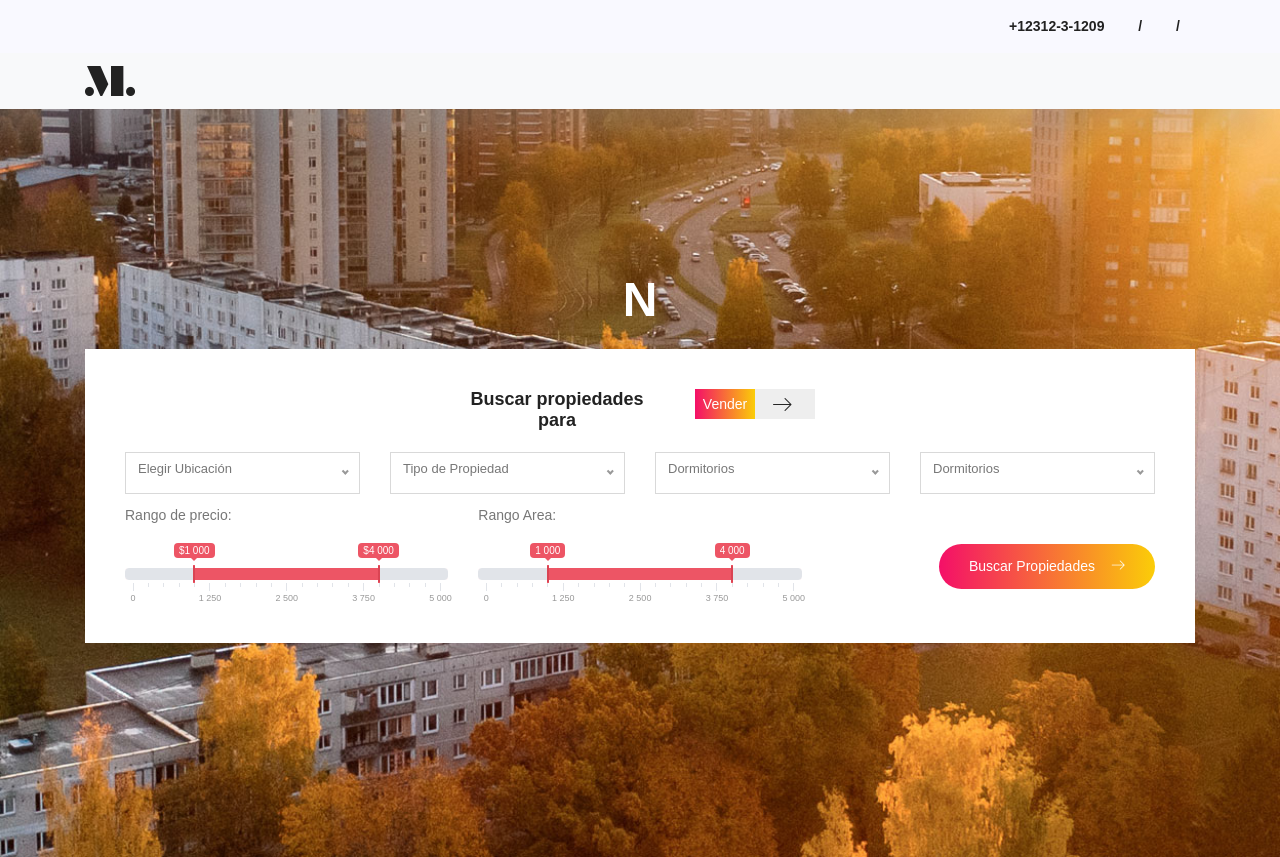
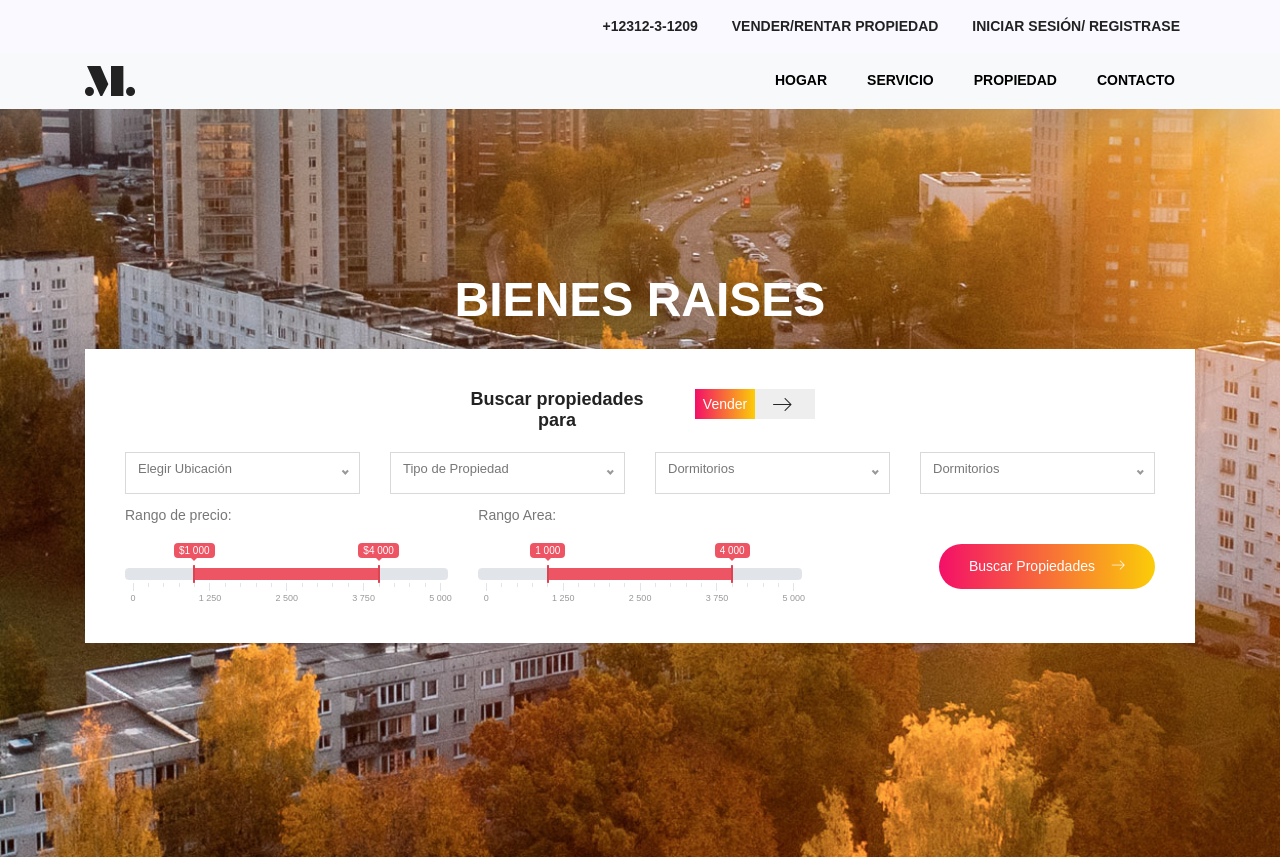
Before and after one commit to Pedro-martin/Inmobiliarias, a plain HTML site: page index.html in a window 1280 px wide. Shown: the top 857 px of the page. Drawn offline with nearby package versions, Linux system fonts and the light colour scheme; some packages are replaced by stand-ins of ours.

Commit message:
Update index.html

```diff
--- a/index.html
+++ b/index.html
@@ -37,8 +37,8 @@
 						<div class="d-flex justify-content-end align-items-center">
 							<ul class="list">
 								<li><a href="tel:+12312-3-1209">+12312-3-1209</a></li>
-								<li><a href="#"> / </a></li>
-								<li><a href="#"> / </a></li>
+								<li><a href="#"> Vender/Rentar Propiedad </a></li>
+								<li><a href="#"> Iniciar Sesión/ Registrase </a></li>
 							</ul>
 						</div>
 					</div>
@@ -55,10 +55,10 @@
 
 						  <div class="collapse navbar-collapse justify-content-end align-items-center" id="navbarSupportedContent">
 						    <ul class="navbar-nav">
-								<li><a href="#"> </a></li>
-								<li><a href="#"> </a></li>
-								<li><a href="#"> </a></li>
-								<li><a href="#"> </a></li>
+								<li><a href="#Hogar"> Hogar</a></li>
+								<li><a href="#Servicio">Servicio </a></li>
+								<li><a href="#Propiedad">Propiedad </a></li>
+								<li><a href="#Contacto">Contacto </a></li>
 
 						    </ul>
 						  </div>
@@ -76,7 +76,7 @@
 					<div class="row fullscreen align-items-center justify-content-center" style="height: 915px;">
 						<div class="banner-content col-lg-12 col-md-12">
 							<h1 class="text-uppercase">
-								n
+								Bienes Raises
 							</h1>
 							<div class="search-field">
 								<form class="search-form" action="#">
```
